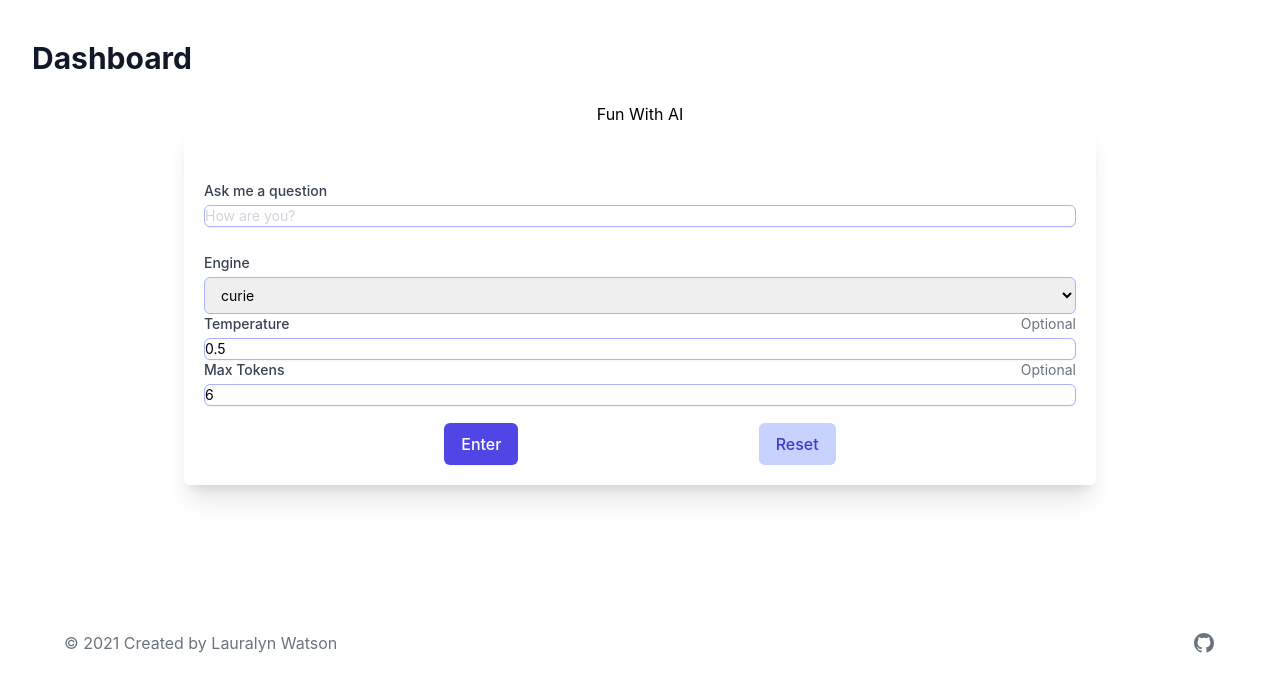
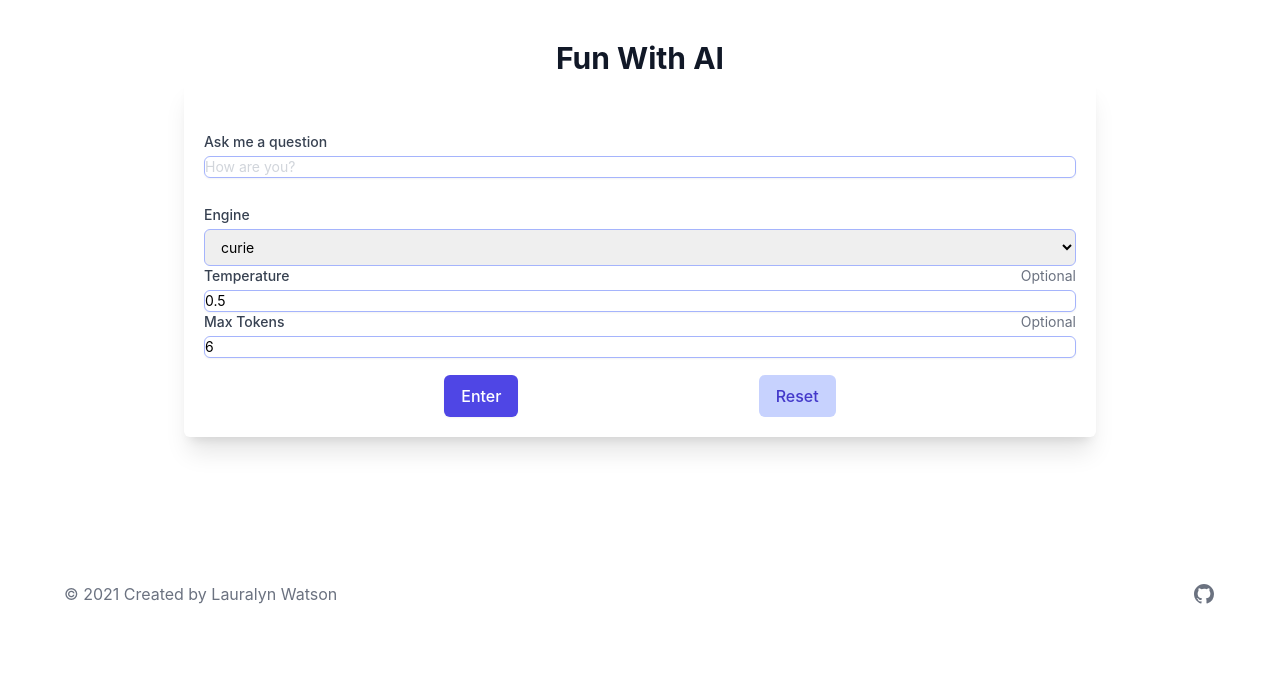
Before and after one commit to lilydev16/ama_ai, a React (Create React App) app: page / in a window 1280 px wide. Shown: the top 692 px of the page. Built offline with nearby package versions, Linux system fonts and the light colour scheme.

Commit message:
Revise header and remove unused component files

```diff
--- a/public/index.html
+++ b/public/index.html
@@ -46,7 +46,7 @@
       <div class="py-10">
         <header>
           <div class="max-w-7xl mx-auto px-4 sm:px-6 lg:px-8">
-            <h1 class="text-3xl font-bold leading-tight text-gray-900">Dashboard</h1>
+            <h1 class="text-3xl font-bold leading-tight text-gray-900 text-center">Fun With AI</h1>
           </div>
         </header>
         <main>
--- a/src/App.js
+++ b/src/App.js
@@ -2,7 +2,6 @@
 import { useState, useEffect } from 'react';
 import Form from './components/Form/Form';
 import List from './components/List/List';
-import Header from './components/Header/Header';
 import apiCalls from './apiCalls';
 import Footer from './components/Footer/Footer';
 
@@ -29,7 +28,6 @@
     <div className="app">
       {error ? <p className='error'>{error}</p> :
       <>
-        <Header />
         <Form addPrompt={addPrompt} />
         <List texts={texts} />
         <Footer />
--- a/src/components/Header/Header.css
+++ /dev/null
@@ -1,4 +0,0 @@
-.header {
-  margin-top: 2%;
-  text-align: center;
-}
--- a/src/components/Header/Header.js
+++ /dev/null
@@ -1,14 +0,0 @@
-import React from "react";
-import './Header.css'
-
-const Header = () => {
-  return(
-    <div className="header">
-      <header>
-        Fun With AI
-      </header>
-    </div>
-  )
-}
-
-export default Header;
```
